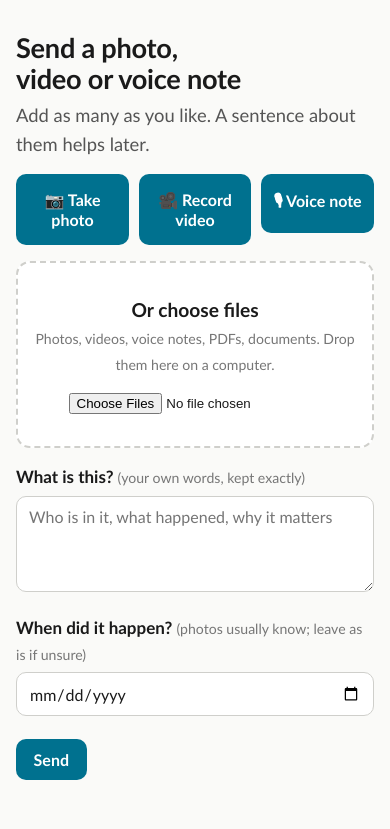
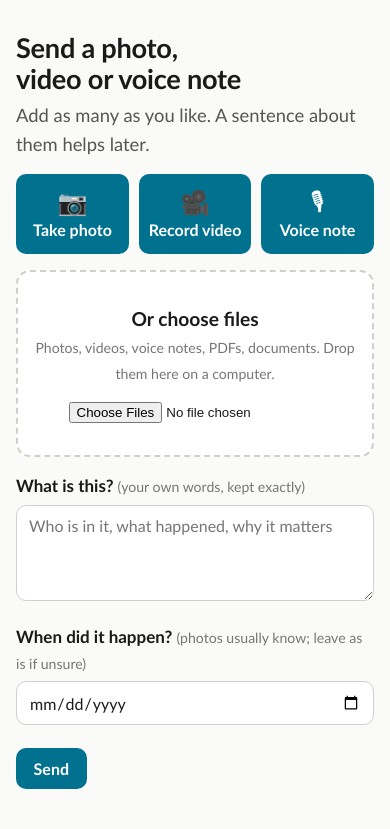
Before and after one commit to Cooperation-org/act, a Django app: page /send/ in a window 390 px wide. Shown: the part 126-955 px from the top of the page. Before the commit the page ends 906 px from the top, so only its background shows below. Run offline with Django 4.2, Linux system fonts and the light colour scheme; a user stored in the database is signed in; tables that the repository leaves empty hold one stand-in row (values such as "Sample post").

Commit message:
Story Kit: phone layout for send buttons and story editor blocks
Co-Authored-By: Claude Opus 5.5 (1M context) <noreply@anthropic.com>
Claude-Session: https://claude.ai/code/session_01D32DL57gAuiudw3L6P9ftW

```diff
--- a/artifacts/static/artifacts/kit.css
+++ b/artifacts/static/artifacts/kit.css
@@ -84,7 +84,8 @@ form.narrow { max-width: 34rem; }
 .drop input { display: block; margin: 1rem auto 0; max-width: 100%; }
 .picks { display: grid; grid-template-columns: repeat(3, 1fr); gap: .6rem; margin: 1rem 0; }
 .picks label { margin: 0; }
-.picks .btn { width: 100%; text-align: center; padding: 1rem .5rem; }
+.picks .btn { width: 100%; height: 100%; text-align: center; padding: .9rem .4rem; display: flex; flex-direction: column; align-items: center; justify-content: center; gap: .2rem; line-height: 1.2; }
+.picks .btn b { font-size: 1.5rem; font-weight: 400; }
 .picks input { position: absolute; width: 1px; height: 1px; opacity: 0; }
 .chosen { font-size: .95rem; color: var(--ink-2); }
 
@@ -150,4 +151,7 @@ dl.facts dd { margin: 0; overflow-wrap: anywhere; }
   .ways > li { grid-template-columns: 2rem 1fr; }
   .block { grid-template-columns: 1.6rem 3.5rem 1fr 1.6rem; gap: .4rem; }
   .block .thumb { width: 3.5rem; height: 3.5rem; }
+  .block > div:not(.thumb) { grid-column: 1 / -1; grid-row: 2; }
+  .block > .remove { grid-column: -2; grid-row: 1; justify-self: end; }
+  .block.text-only > div { grid-row: auto; grid-column: 2; }
 }
--- a/artifacts/templates/artifacts/send.html
+++ b/artifacts/templates/artifacts/send.html
@@ -5,9 +5,9 @@
 <p class="lede">Add as many as you like. A sentence about them helps later.</p>
 <form method="post" enctype="multipart/form-data" class="narrow" id="send">{% csrf_token %}
   <div class="picks">
-    <label><input type="file" name="files" accept="image/*" capture="environment" multiple><span class="btn">📷 Take photo</span></label>
-    <label><input type="file" name="files" accept="video/*" capture="environment" multiple><span class="btn">🎥 Record video</span></label>
-    <label><input type="file" name="files" accept="audio/*" capture multiple><span class="btn">🎙 Voice note</span></label>
+    <label><input type="file" name="files" accept="image/*" capture="environment" multiple><span class="btn"><b aria-hidden="true">📷</b>Take photo</span></label>
+    <label><input type="file" name="files" accept="video/*" capture="environment" multiple><span class="btn"><b aria-hidden="true">🎥</b>Record video</span></label>
+    <label><input type="file" name="files" accept="audio/*" capture multiple><span class="btn"><b aria-hidden="true">🎙</b>Voice note</span></label>
   </div>
   <label class="drop" id="drop">
     <strong>Or choose files</strong>
```
